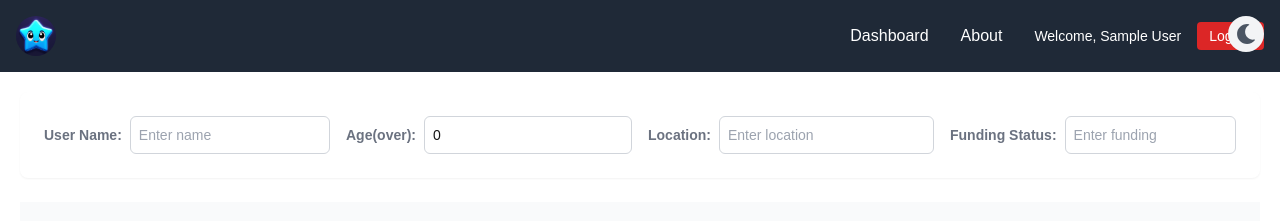
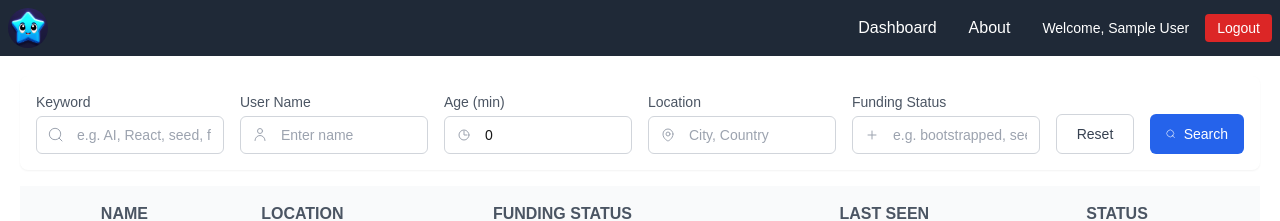
Before and after one commit to simoncampos1022/profile-web-scraper, a Next.js app: page / in a window 1280 px wide. Shown: the top 221 px of the page. Built offline with nearby package versions, Linux system fonts and the light colour scheme; no server answers; the database is empty; sample sign-in values are in the browser's storage.

Commit message:
Updated: search

```diff
--- a/src/app/api/profiles/route.ts
+++ b/src/app/api/profiles/route.ts
@@ -11,6 +11,7 @@ export async function GET(request: Request) {
   const age = url.searchParams.get("age");
   const location = url.searchParams.get("location");
   const funding = url.searchParams.get("funding");
+  const keyword = url.searchParams.get("keyword");
 
   const skip = (page - 1) * limit;
   const query: FilterQuery<typeof Profile> = {};
@@ -26,6 +27,33 @@ export async function GET(request: Request) {
   if (name) query.name = { $regex: name, $options: "i" };
   if (location) query.location = { $regex: location, $options: "i" };
   if (funding) query["startup.funding"] = { $regex: funding, $options: "i" };
+
+  // Broad keyword search across many text fields
+  if (keyword && keyword.trim().length > 0) {
+    const rx = { $regex: keyword, $options: "i" } as const;
+    query.$or = [
+      { name: rx },
+      { location: rx },
+      { sumary: rx },
+      { intro: rx },
+      { lifeStory: rx },
+      { freeTime: rx },
+      { other: rx },
+      { accomplishments: rx },
+      { linkedIn: rx },
+      { "startup.name": rx },
+      { "startup.description": rx },
+      { "startup.progress": rx },
+      { "startup.funding": rx },
+      { education: rx }, // matches any array element with regex
+      { employment: rx },
+      { "cofounderPreferences.requirements": rx },
+      { "cofounderPreferences.idealPersonality": rx },
+      { "cofounderPreferences.equity": rx },
+      { "interests.shared": rx },
+      { "interests.personal": rx },
+    ];
+  }
 
   try {
     await connectDB();
--- a/src/app/layout.tsx
+++ b/src/app/layout.tsx
@@ -44,9 +44,6 @@ export default function RootLayout({
         <main>
           <MainProvider>
             <div className="flex flex-col w-full h-screen">
-              <div className="fixed z-50 top-0 right-0 mt-4 mr-4">
-                <ThemeToggle />
-              </div>
               <Navbar />
               {children}
               <ToastContainer
--- a/src/components/Navbar/Navbar.tsx
+++ b/src/components/Navbar/Navbar.tsx
@@ -29,7 +29,7 @@ const Navbar = () => {
     }
   };
   return (
-    <nav className="w-full bg-gray-800 p-4">
+    <nav className="w-full bg-gray-800 p-2">
       <div className="container mx-auto flex justify-between items-center">
         <div className="text-white text-xl font-bold">
           <Link href="/">
--- a/src/components/ProfileFilter/ProfileFilter.tsx
+++ b/src/components/ProfileFilter/ProfileFilter.tsx
@@ -3,82 +3,170 @@ import { FilterModel } from "@/types";
 const ProfileFilter = ({
   filter,
   handleChange,
+  onSearch,
+  onReset,
+  loading,
 }: {
   filter: FilterModel;
   handleChange: (e: React.ChangeEvent<HTMLInputElement>) => void;
+  onSearch?: () => void;
+  onReset?: () => void;
+  loading?: boolean;
 }) => {
   return (
-    <div className="bg-white dark:bg-gray-900 p-6 rounded-lg shadow-sm">
-      <div className="grid grid-cols-1 md:grid-cols-4 gap-4">
-        <div className="flex flex-row items-center gap-2">
-          <label
-            htmlFor="name"
-            className="block text-sm font-semibold text-nowrap text-gray-500"
+    <div className="bg-white dark:bg-gray-900 p-4 rounded-lg shadow-sm">
+      <form
+        onSubmit={(e) => {
+          e.preventDefault();
+          onSearch?.();
+        }}
+        className="flex flex-col"
       >
-            User Name:
-          </label>
+        <div className="flex items-center justify-between">
+
+        </div>
+
+        <div className="grid grid-cols-1 sm:grid-cols-3 lg:grid-cols-6 gap-4">
+          {/* Keyword */}
+          <div className="flex flex-col gap-1">
+            <label htmlFor="keyword" className="text-sm font-medium text-gray-600 dark:text-gray-300">Keyword</label>
+            <div className="relative">
+              <span className="pointer-events-none absolute inset-y-0 left-3 flex items-center text-gray-400">
+                <svg xmlns="http://www.w3.org/2000/svg" fill="none" viewBox="0 0 24 24" strokeWidth={1.5} stroke="currentColor" className="h-4 w-4">
+                  <path strokeLinecap="round" strokeLinejoin="round" d="M21 21l-4.35-4.35m0 0A7.5 7.5 0 104.5 4.5a7.5 7.5 0 0012.15 12.15z" />
+                </svg>
+              </span>
+              <input
+                type="text"
+                name="keyword"
+                id="keyword"
+                value={(filter?.keyword as string) || ""}
+                onChange={handleChange}
+                className="w-full pl-10 pr-3 py-2 border border-gray-300 rounded-md focus:outline-none focus:ring-2 focus:ring-blue-500 sm:text-sm bg-white dark:bg-gray-800"
+                placeholder="e.g. AI, React, seed, fundraising"
+                aria-label="Keyword"
+              />
+            </div>
+          </div>
+
+          {/* Name */}
+          <div className="flex flex-col gap-1">
+            <label htmlFor="name" className="text-sm font-medium text-gray-600 dark:text-gray-300">User Name</label>
+            <div className="relative">
+              <span className="pointer-events-none absolute inset-y-0 left-3 flex items-center text-gray-400">
+                <svg xmlns="http://www.w3.org/2000/svg" fill="none" viewBox="0 0 24 24" strokeWidth={1.5} stroke="currentColor" className="h-4 w-4">
+                  <path strokeLinecap="round" strokeLinejoin="round" d="M15.75 6a3.75 3.75 0 11-7.5 0 3.75 3.75 0 017.5 0zM4.5 20.25a7.5 7.5 0 0115 0" />
+                </svg>
+              </span>
               <input
                 type="text"
                 name="name"
                 id="name"
-            value={filter?.name}
+                value={filter?.name || ""}
                 onChange={handleChange}
-            className="w-full p-2 border border-gray-300 rounded-md focus:outline-none focus:ring-2 focus:ring-blue-500 sm:text-sm"
+                className="w-full pl-10 pr-3 py-2 border border-gray-300 rounded-md focus:outline-none focus:ring-2 focus:ring-blue-500 sm:text-sm bg-white dark:bg-gray-800"
                 placeholder="Enter name"
+                aria-label="User Name"
               />
             </div>
-        <div className="flex flex-row items-center gap-2">
-          <label
-            htmlFor="age"
-            className="block text-sm font-semibold text-nowrap text-gray-500"
-          >
-            Age(over):
-          </label>
+          </div>
+
+          {/* Age */}
+          <div className="flex flex-col gap-1">
+            <label htmlFor="age" className="text-sm font-medium text-gray-600 dark:text-gray-300">Age (min)</label>
+            <div className="relative">
+              <span className="pointer-events-none absolute inset-y-0 left-3 flex items-center text-gray-400">
+                <svg xmlns="http://www.w3.org/2000/svg" fill="none" viewBox="0 0 24 24" strokeWidth={1.5} stroke="currentColor" className="h-4 w-4">
+                  <path strokeLinecap="round" strokeLinejoin="round" d="M12 6v6h4.5m3 0A7.5 7.5 0 1112 4.5 7.5 7.5 0 0119.5 12z" />
+                </svg>
+              </span>
               <input
                 type="number"
                 name="age"
                 id="age"
-            value={filter?.age}
+                min={0}
+                value={(filter?.age as number) ?? 0}
                 onChange={handleChange}
-            className="w-full p-2 border border-gray-300 rounded-md focus:outline-none focus:ring-2 focus:ring-blue-500 sm:text-sm"
-            placeholder="Enter Age"
+                className="w-full pl-10 pr-3 py-2 border border-gray-300 rounded-md focus:outline-none focus:ring-2 focus:ring-blue-500 sm:text-sm bg-white dark:bg-gray-800"
+                placeholder="e.g. 21"
+                aria-label="Minimum Age"
               />
             </div>
-        <div className="flex flex-row items-center gap-2">
-          <label
-            htmlFor="location"
-            className="block text-sm font-semibold text-nowrap text-gray-500"
-          >
-            Location:
-          </label>
+          </div>
+
+          {/* Location */}
+          <div className="flex flex-col gap-1">
+            <label htmlFor="location" className="text-sm font-medium text-gray-600 dark:text-gray-300">Location</label>
+            <div className="relative">
+              <span className="pointer-events-none absolute inset-y-0 left-3 flex items-center text-gray-400">
+                <svg xmlns="http://www.w3.org/2000/svg" fill="none" viewBox="0 0 24 24" strokeWidth={1.5} stroke="currentColor" className="h-4 w-4">
+                  <path strokeLinecap="round" strokeLinejoin="round" d="M15 10.5a3 3 0 11-6 0 3 3 0 016 0z" />
+                  <path strokeLinecap="round" strokeLinejoin="round" d="M19.5 10.5c0 7.5-7.5 10.5-7.5 10.5S4.5 18 4.5 10.5a7.5 7.5 0 1115 0z" />
+                </svg>
+              </span>
               <input
                 type="text"
                 name="location"
                 id="location"
-            value={filter?.location}
+                value={filter?.location || ""}
                 onChange={handleChange}
-            className="w-full p-2 border border-gray-300 rounded-md focus:outline-none focus:ring-2 focus:ring-blue-500 sm:text-sm"
-            placeholder="Enter location"
+                className="w-full pl-10 pr-3 py-2 border border-gray-300 rounded-md focus:outline-none focus:ring-2 focus:ring-blue-500 sm:text-sm bg-white dark:bg-gray-800"
+                placeholder="City, Country"
+                aria-label="Location"
               />
             </div>
-        <div className="flex flex-row items-center gap-2">
-          <label
-            htmlFor="startup"
-            className="block text-sm font-semibold text-nowrap text-gray-500"
-          >
-            Funding Status:
-          </label>
+          </div>
+
+          {/* Funding */}
+          <div className="flex flex-col gap-1">
+            <label htmlFor="funding" className="text-sm font-medium text-gray-600 dark:text-gray-300">Funding Status</label>
+            <div className="relative">
+              <span className="pointer-events-none absolute inset-y-0 left-3 flex items-center text-gray-400">
+                <svg xmlns="http://www.w3.org/2000/svg" fill="none" viewBox="0 0 24 24" strokeWidth={1.5} stroke="currentColor" className="h-4 w-4">
+                  <path strokeLinecap="round" strokeLinejoin="round" d="M12 6v12m6-6H6" />
+                </svg>
+              </span>
               <input
                 type="text"
                 name="funding"
                 id="funding"
-            value={filter?.funding}
+                value={filter?.funding || ""}
                 onChange={handleChange}
-            className="w-full p-2 border border-gray-300 rounded-md focus:outline-none focus:ring-2 focus:ring-blue-500 sm:text-sm"
-            placeholder="Enter funding"
+                className="w-full pl-10 pr-3 py-2 border border-gray-300 rounded-md focus:outline-none focus:ring-2 focus:ring-blue-500 sm:text-sm bg-white dark:bg-gray-800"
+                placeholder="e.g. bootstrapped, seed, series A"
+                aria-label="Funding Status"
               />
             </div>
           </div>
+
+          <div className="flex justify-between gap-4 items-end">
+            <button
+              type="button"
+              onClick={() => onReset?.()}
+              disabled={loading}
+              className="px-4 py-1 w-1/2 h-10 text-sm rounded-md border border-gray-300 text-gray-700 hover:bg-gray-50 disabled:opacity-50"
+              title="Reset filters"
+            >
+              Reset
+            </button>
+            <button
+              type="submit"
+              disabled={loading}
+              className="inline-flex w-1/2 h-10 items-center gap-2 px-4 py-2 text-sm rounded-md bg-blue-600 hover:bg-blue-700 text-white disabled:opacity-50"
+              title="Search"
+            >
+              {loading ? (
+                <span className="inline-block h-4 w-4 border-2 border-white/60 border-t-transparent rounded-full animate-spin" />
+              ) : (
+                <svg xmlns="http://www.w3.org/2000/svg" fill="none" viewBox="0 0 24 24" strokeWidth={1.5} stroke="currentColor" className="h-4 w-4">
+                  <path strokeLinecap="round" strokeLinejoin="round" d="M21 21l-4.35-4.35m0 0A7.5 7.5 0 104.5 4.5a7.5 7.5 0 0012.15 12.15z" />
+                </svg>
+              )}
+              <span>Search</span>
+            </button>
+          </div>
+        </div>
+      </form>
     </div>
   );
 };
--- a/src/components/ProfileTable/ProfileTable.tsx
+++ b/src/components/ProfileTable/ProfileTable.tsx
@@ -164,7 +164,7 @@ const ProfileTable = ({
                           }}
                           onClick={(e) => e.stopPropagation()}
                           disabled={updatingStatus === profile.userId}
-                          className={`px-2 py-1 rounded text-sm font-medium border-0 cursor-pointer focus:outline-none focus:ring-2 focus:ring-blue-500 dark:focus:ring-blue-400 ${getStatusColor(profile)} ${
+                          className={`px-3 py-3 rounded text-sm font-medium border-0 cursor-pointer focus:outline-none focus:ring-2 focus:ring-blue-500 dark:focus:ring-blue-400 ${getStatusColor(profile)} ${
                             updatingStatus === profile.userId ? "opacity-50" : ""
                           }`}
                           style={{
--- a/src/sections/Dashboard.tsx
+++ b/src/sections/Dashboard.tsx
@@ -15,17 +15,26 @@ const Dashboard = () => {
   const [overview, setOverview] = React.useState<boolean>(false);
   const [loading, setLoading] = React.useState(false);
   const [profiles, setProfiles] = React.useState<ProfileModel[]>([]);
+  // Draft filter reflects UI inputs; appliedFilter is used to fetch
   const [filter, setFilter] = React.useState<FilterModel>({
     name: "",
     age: 0,
     location: "",
     funding: "",
+    keyword: "",
+  });
+  const [appliedFilter, setAppliedFilter] = React.useState<FilterModel>({
+    name: "",
+    age: 0,
+    location: "",
+    funding: "",
+    keyword: "",
   });
 
   const fetchProfiles = useCallback(async () => {
     setLoading(true);
     try {
-      const filterParams = filter
+      const filterParams = appliedFilter
         ? Object.entries(filter).reduce(
             (acc: Record<string, string>, [key, value]) => {
               if (value) {
@@ -57,7 +66,7 @@ const Dashboard = () => {
     } finally {
       setLoading(false);
     }
-  }, [curPage, limit, filter]);
+  }, [curPage, limit, appliedFilter]);
 
   useEffect(() => {
     fetchProfiles();
@@ -68,6 +77,11 @@ const Dashboard = () => {
       ...prev,
       [e.target.name]: e.target.value,
     }));
+  };
+
+  const handleSearch = () => {
+    setCurPage(1);
+    setAppliedFilter(filter);
   };
 
   const handleUpdate = (profile: ProfileModel) => {
@@ -123,14 +137,25 @@ const Dashboard = () => {
 
   return (
     <>
-      <div className="relative p-5 flex flex-1 flex-col gap-6 overflow-auto">
+      <div className="relative p-5 flex flex-1 flex-col gap-4 overflow-auto">
         <ProfileOverview
           profile={profile}
           show={overview}
           handleUpdate={handleUpdate}
           handleClose={handleOverviewClose}
         />
-        <ProfileFilter filter={filter} handleChange={handleFilterChange} />
+        <ProfileFilter
+          filter={filter}
+          handleChange={handleFilterChange}
+          onSearch={handleSearch}
+          onReset={() => {
+            const base = { name: "", age: 0, location: "", funding: "", keyword: "" } as FilterModel;
+            setFilter(base);
+            setAppliedFilter(base);
+            setCurPage(1);
+          }}
+          loading={loading}
+        />
         <ProfileTable
           loading={loading}
           profiles={profiles}
--- a/src/types/index.ts
+++ b/src/types/index.ts
@@ -49,4 +49,5 @@ export type FilterModel = {
   sumary?: string;
   startupName?: string;
   funding?: string;
+  keyword?: string;
 };
```
Lines whose indentation alone changed are shown as unchanged.
